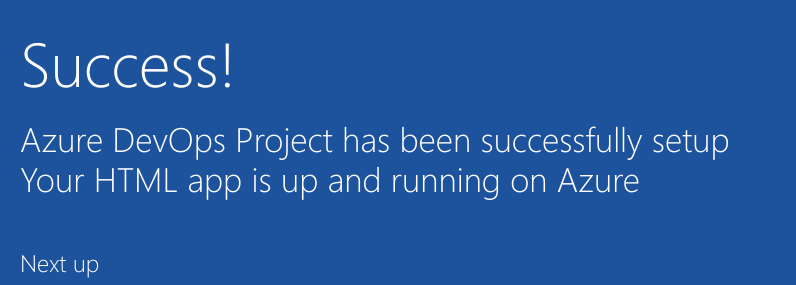
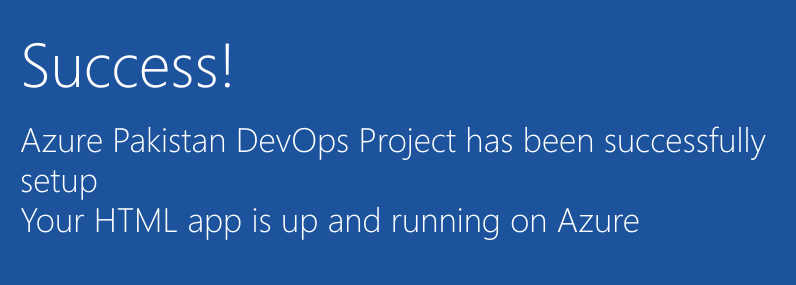
Before and after one commit to igohar/mycode, a plain HTML site: page index.html in a window 1280 px wide. Shown: the part 352-637 px from the top of the page, 205-1001 px from the left. Drawn offline with Linux system fonts and the light colour scheme.

Commit message:
second commit

```diff
--- a/index.html
+++ b/index.html
@@ -19,7 +19,7 @@
         </div>
             <div class="content-body">
                 <div class="success-text">Success!</div>
-                <div class="description line-1"> Azure DevOps Project has been successfully setup</div>
+                <div class="description line-1"> Azure Pakistan DevOps Project has been successfully setup</div>
                 <div class="description line-2"> Your HTML app is up and running on Azure</div>
                 <div class="next-steps-container">
                     <div class="next-steps-header">Next up</div>
```
